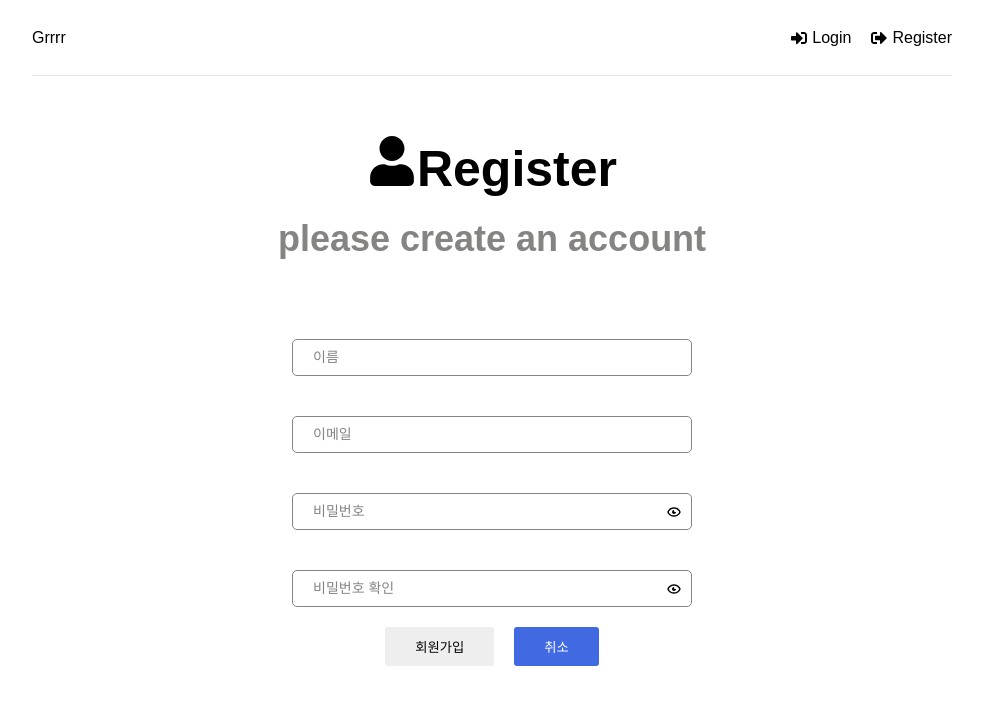
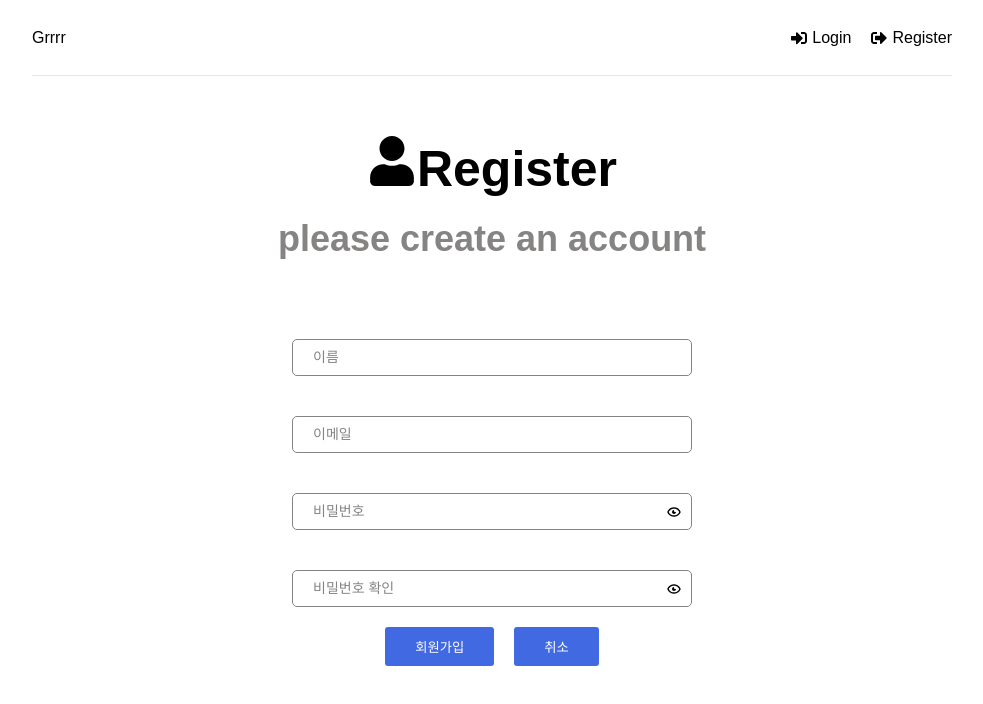
Before and after one commit to hyunjeen/mern-tutorial, a React (Create React App) app in the folder frontend/: page /register in a window 1280 px wide. Shown: the top 704 px of the page, without its empty margins (148-1131 px from the left). Built offline with nearby package versions, Linux system fonts and the light colour scheme.

Commit message:
fix paswword Show/Hide bug in Register Component

```diff
--- a/frontend/src/pages/Register.jsx
+++ b/frontend/src/pages/Register.jsx
@@ -70,7 +70,7 @@ const Register = () => {
           </div>
           <div className="item">
             <input
-              type={toggle2 ? "password" : "text"}
+              type={toggle2 ? "text" : "password"}
               name="password2"
               value={password2}
               placeholder="비밀번호 확인"
@@ -86,7 +86,7 @@ const Register = () => {
           </div>
         </div>
         <div className="button-group">
-          <button disabled>회원가입</button>
+          <button>회원가입</button>
           <button type="button">취소</button>
         </div>
       </form>
```
